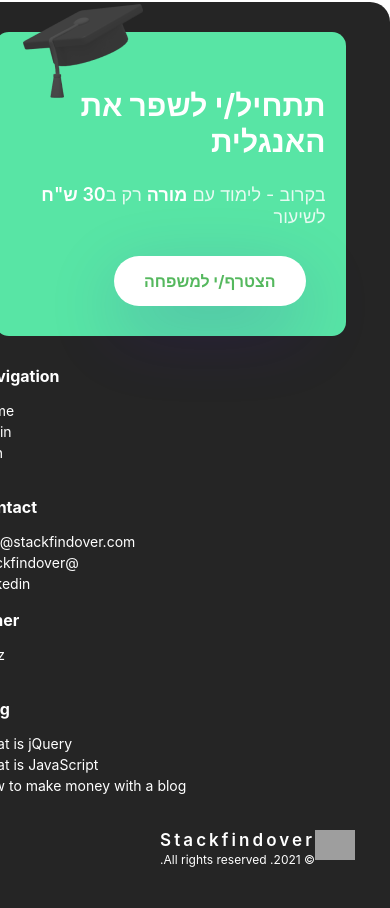
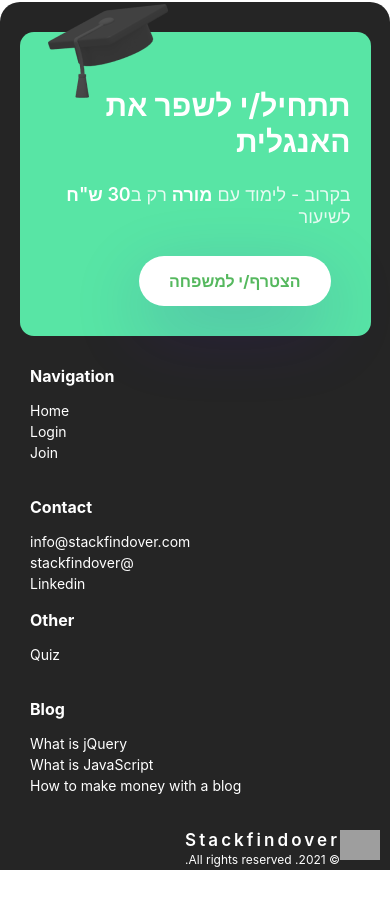
Before and after one commit to Click-Learn/Click-Learn-App, a React (Create React App) app: page / in a window 390 px wide. Shown: the part 1545-2453 px from the top of the page. After the commit the page ends 2415 px from the top, so only its background shows below. Built offline with nearby package versions, Linux system fonts and the light colour scheme; grey boxes are pictures that could not be loaded.

Commit message:
fixed footer responsive

```diff
--- a/src/Components/Layout/Footer/Footer.css
+++ b/src/Components/Layout/Footer/Footer.css
@@ -154,9 +154,13 @@ a.button {
         overflow-y: scroll;
         overflow-x: hidden;
     }
+    .footer {
+        padding: 0%;
+    }
 
     .footer .inner {
         display: grid;
+        margin-left: 30px;
         grid-template-columns: repeat(auto-fit, minmax(200px, 1fr));
     }
     .start-learning {
```
